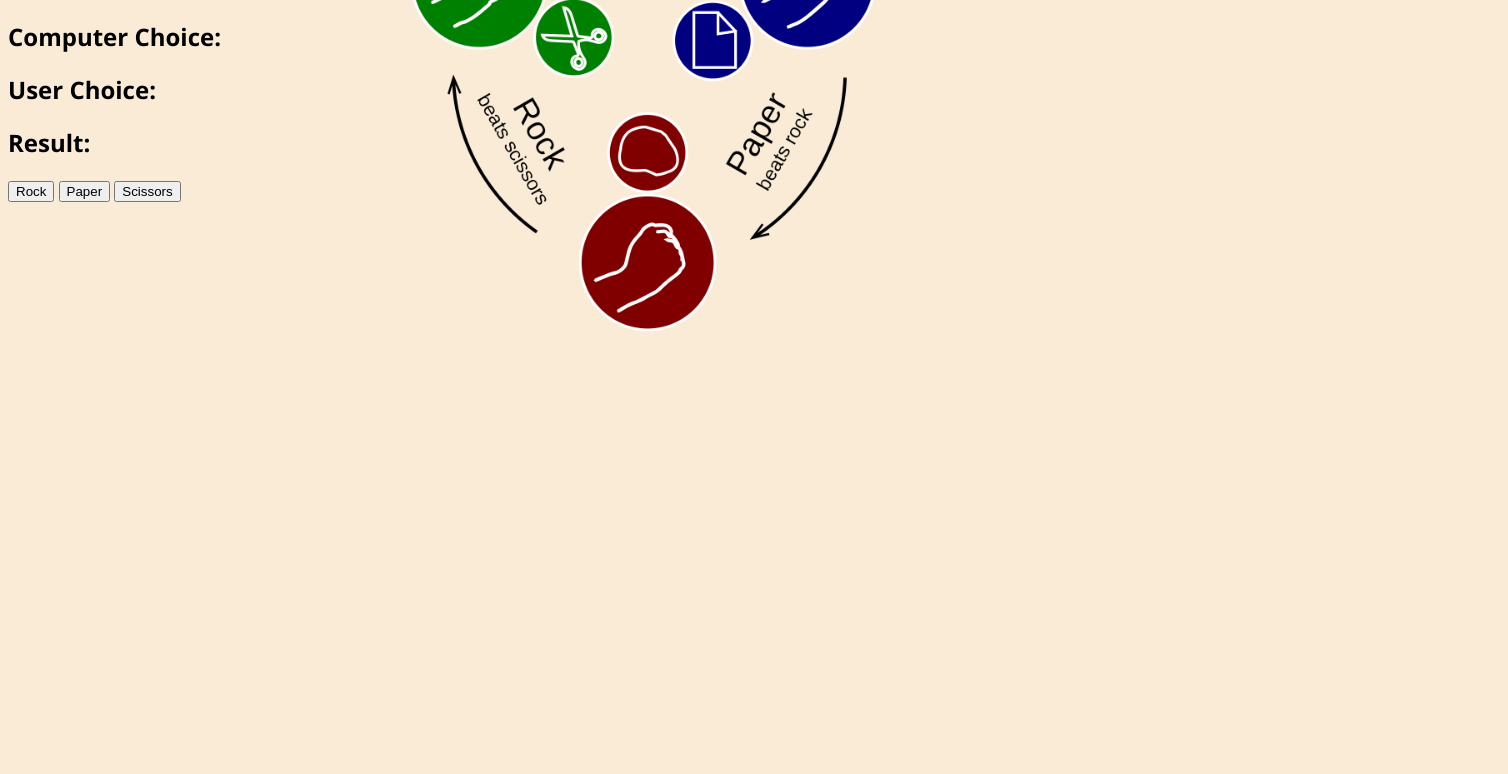
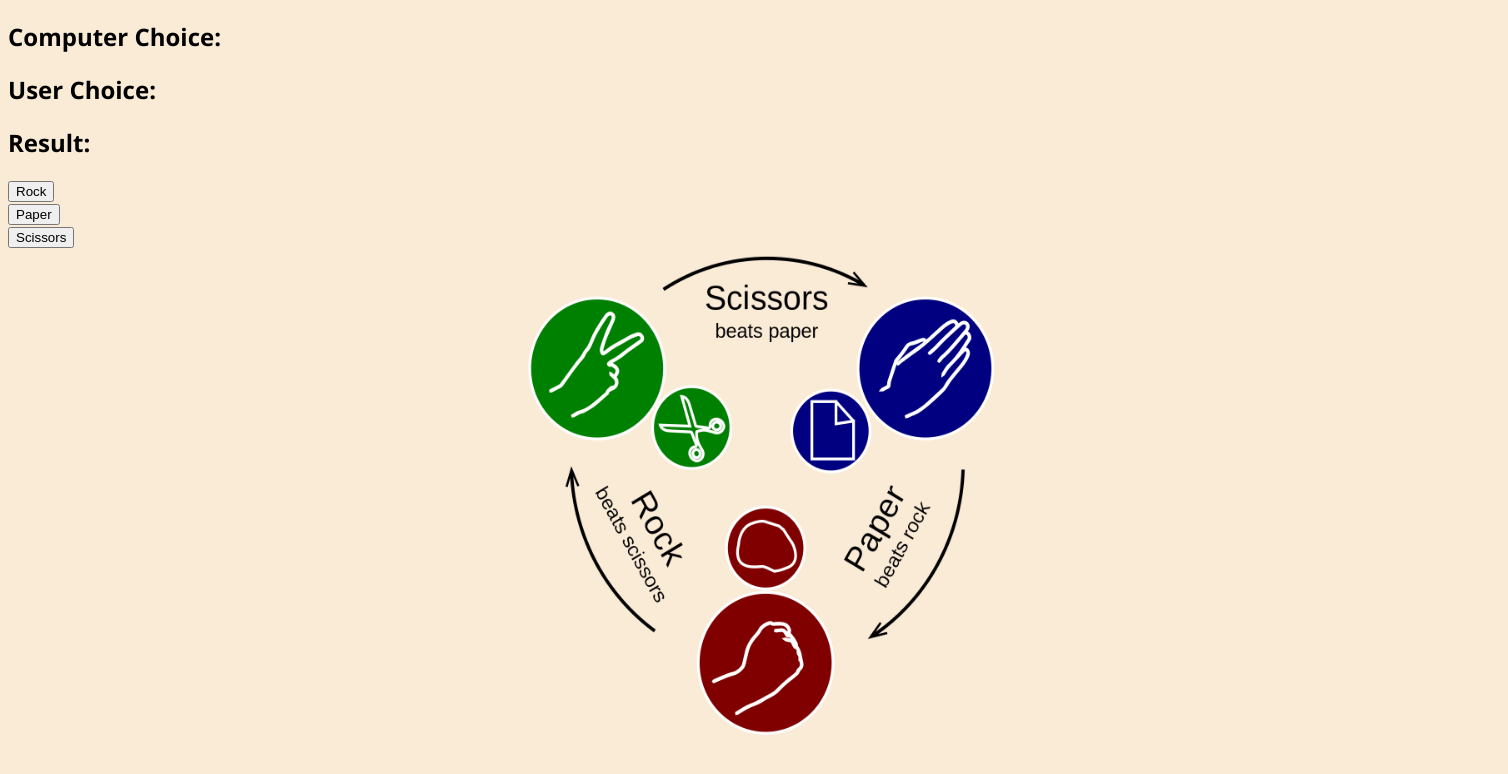
Before and after one commit to Yos-95/Java-Games, a plain HTML site: page Rock_Paper_Scissors/index.html in a window 1280 px wide. Shown: the whole page, 1508 px wide, since content can reach past the window. Drawn offline with Linux system fonts and the light colour scheme.

Commit message:
changes made to img position

```diff
--- a/Rock_Paper_Scissors/index.html
+++ b/Rock_Paper_Scissors/index.html
@@ -5,14 +5,17 @@
         <title>Rock Paper Scissors</title>
         <link rel="stylesheet" href="styles.css">
     </head>
-    <body class="rps">
+    <body>
         <h2>Computer Choice: <span id="computer-choice"></span></h2>
         <h2>User Choice: <span id="user-choice"></span></h2>
         <h2>Result: <span id="result"></span></h2>
 
         <button id="rock">Rock</button>
+        <br>
         <button id="paper">Paper</button>
+        <br>
         <button id="scissors">Scissors</button>
+        <div><img class="rps" src="Images/Rock-paper-scissors.png" alt="Rock-paper-scissors"></div>
 
         <script src="app.js" charset="utf-8"></script>
     </body>
--- a/Rock_Paper_Scissors/styles.css
+++ b/Rock_Paper_Scissors/styles.css
@@ -1,9 +1,16 @@
-.rps{
-    /* background-color: antiquewhite;
-    background-image:url(Images/Rock-paper-scissors.png) ;
-    background-repeat: no-repeat;
-    background-position: center; */
-    background: antiquewhite url(../Images/Rock-paper-scissors.png) no-repeat center;
-    background-size: 500px;
+body {
+    background-color: antiquewhite;
     font-family: 'Segoe UI', Tahoma, Geneva, Verdana, sans-serif ;
 }
+
+.rps{
+    /* background-image:url(Images/Rock-paper-scissors.png) ; */
+    background-repeat: no-repeat;
+    background-position: center;
+    /* background: antiquewhite url(Images/Rock-paper-scissors.png) no-repeat center; */
+    /* background-size: 500px; */
+    width: 500px;
+    height: 500px;
+    padding-left: 500px;
+    padding-right: 500px;
+}
```
